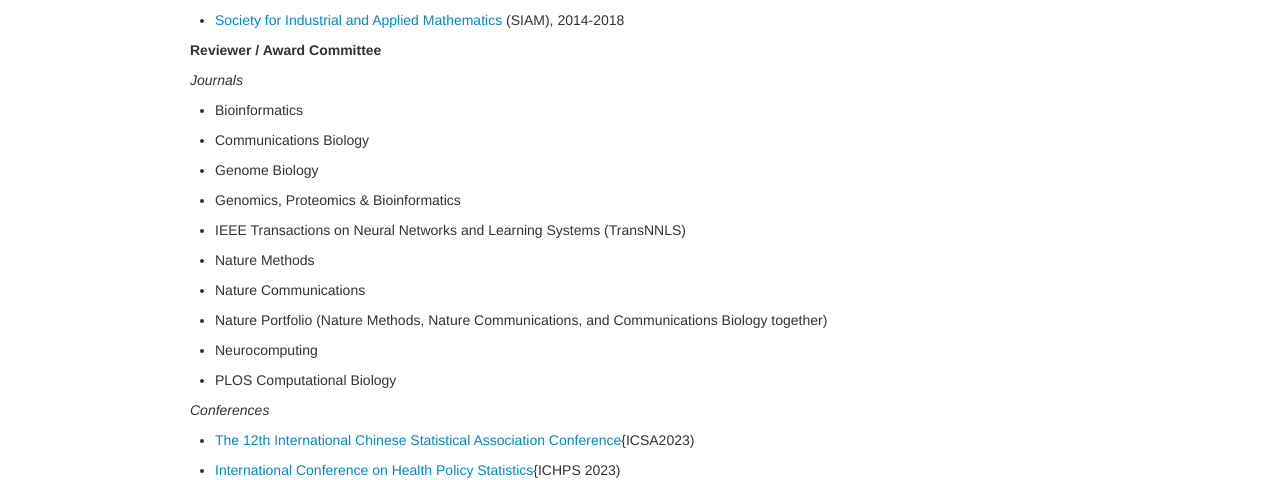
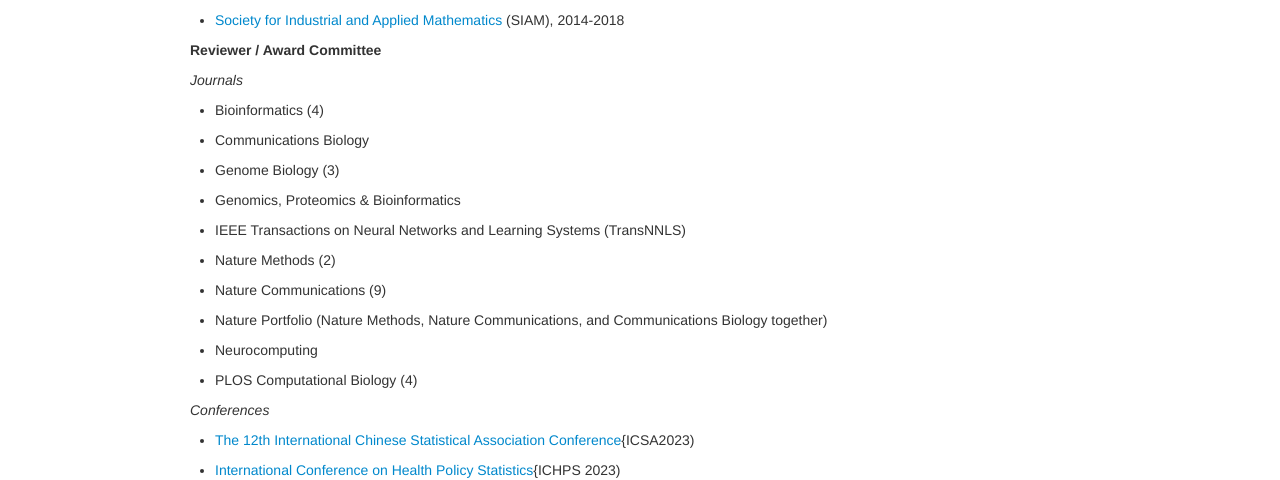
Before and after one commit to Winnie09/Wenpin_Hou, a Jekyll site: the page built from pages/professional.md, in a window 1280 px wide. Shown: the part 352-832 px from the top of the page. Built offline with Jekyll 4.4.1, drawn with Linux system fonts in a browser that asks for light colours.

Commit message:
add reviewer

```diff
--- a/pages/professional.md
+++ b/pages/professional.md
@@ -23,25 +23,25 @@
 
 *Journals*
 
-- Bioinformatics
+- Bioinformatics (4)
 
 - Communications Biology
 
-- Genome Biology
+- Genome Biology (3)
 
 - Genomics, Proteomics & Bioinformatics
 
 - IEEE Transactions on Neural Networks and Learning Systems \(TransNNLS\)
 
-- Nature Methods
+- Nature Methods (2)
 
-- Nature Communications
+- Nature Communications (9)
 
 - Nature Portfolio (Nature Methods, Nature Communications, and Communications Biology together)
 
 - Neurocomputing
 
-- PLOS Computational Biology
+- PLOS Computational Biology (4)
 
 *Conferences*
 
```
